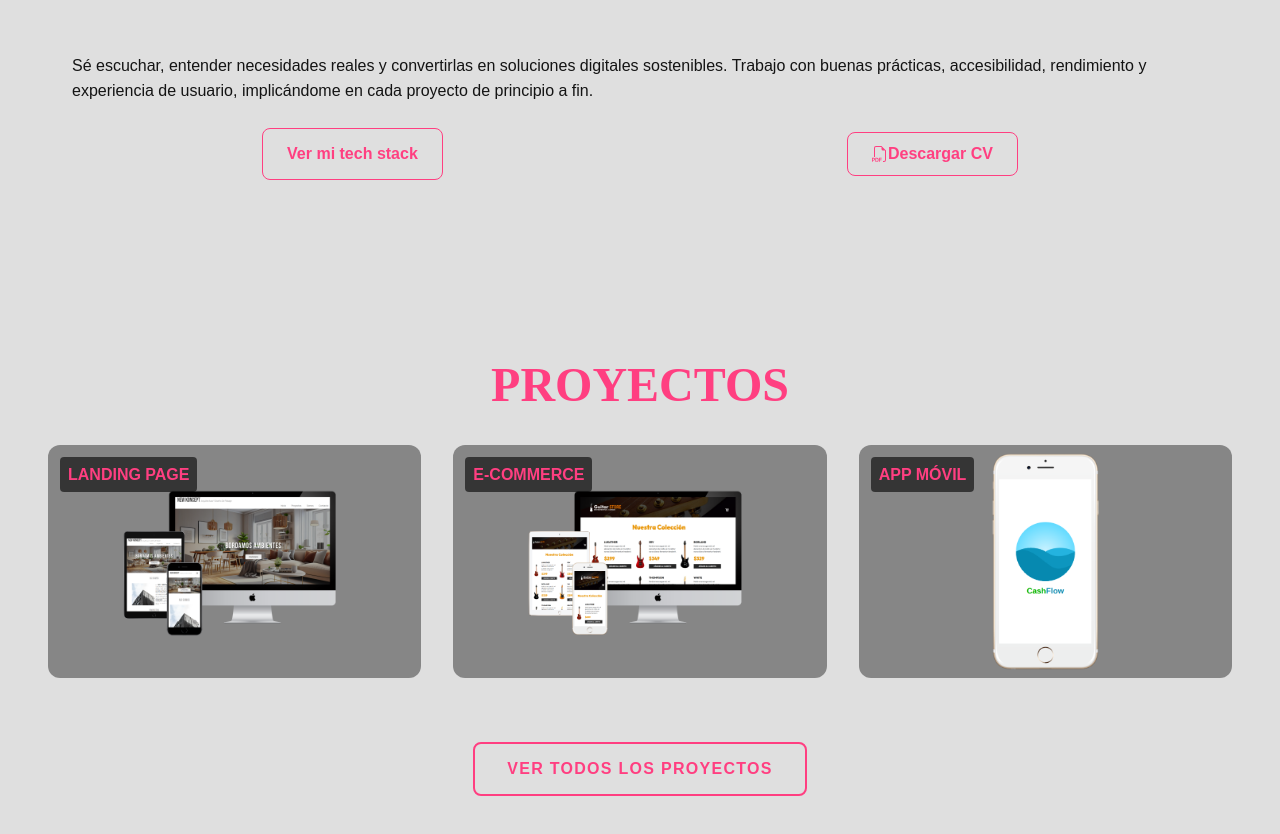
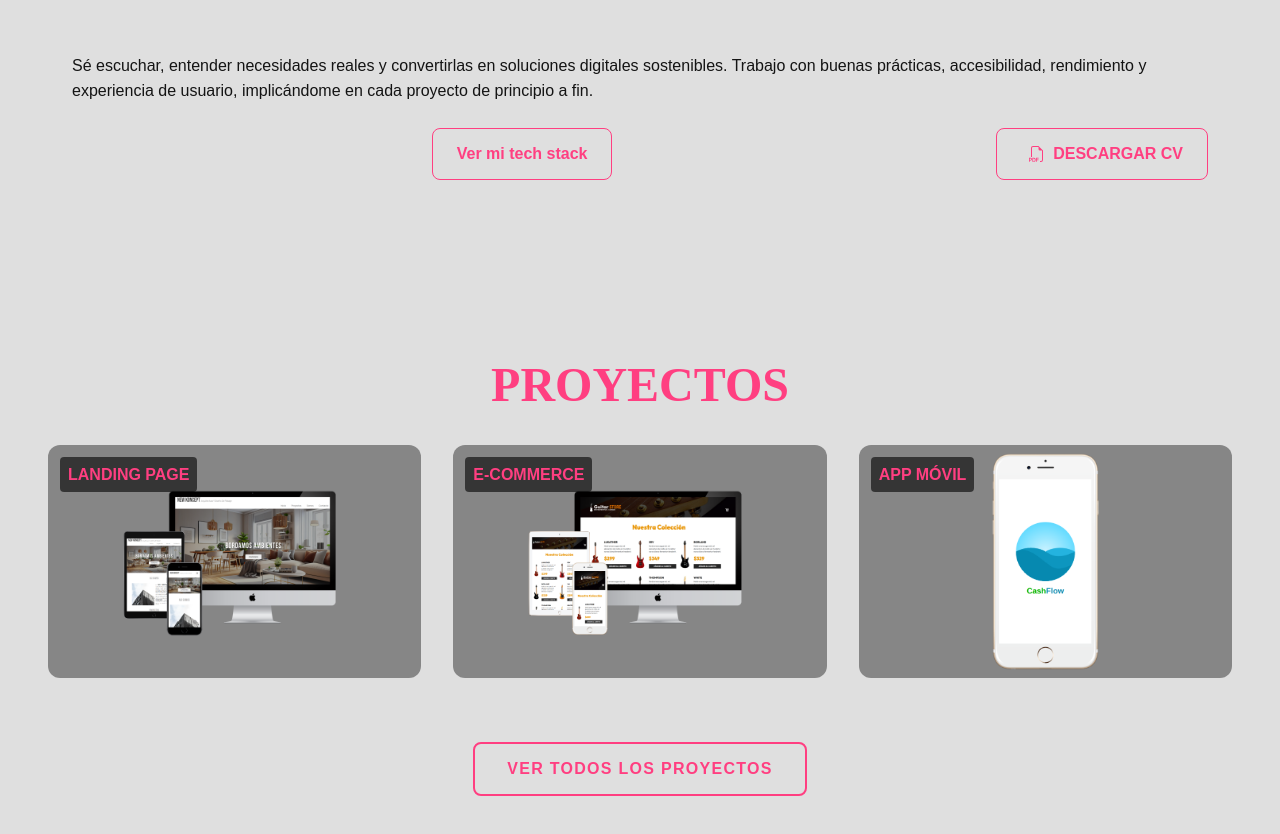
Before and after one commit to vickypineli/porfolio-vicky, a React (Vite) app: page / in a window 1280 px wide. Shown: the part 1080-1914 px from the top of the page. Built offline with nearby package versions, Linux system fonts and the light colour scheme.

Commit message:
downloadCv created

```diff
--- a/src/components/DownloadCv/DownloadCv.jsx
+++ b/src/components/DownloadCv/DownloadCv.jsx
@@ -1,6 +1,7 @@
 // src/components/DownloadCv/DownloadCv.jsx
 
 import { useTranslation } from "react-i18next";
+import { Link } from "react-router-dom";
 import { BsFiletypePdf } from "react-icons/bs";
 import styles from './DownloadCv.module.scss';
 
@@ -26,15 +27,18 @@ export default function DownloadCv({ className }) {
   };
 
 return (
-    <button
+    <Link
       onClick={handleDownload}
       className={`${styles.cvBtn} ${className}`}
       aria-label={t("cv")}
     >
+      <span className={styles.icon}>
+        <BsFiletypePdf />
+      </span>
+      <span className={styles.icon}>
+      {t("cv")}
+      </span>
+      </Link>
 
-      <span className={styles.icon}></span>
-      <BsFiletypePdf />
-      {t("cv")}
-    </button>
   );
 };
--- a/src/components/DownloadCv/DownloadCv.module.scss
+++ b/src/components/DownloadCv/DownloadCv.module.scss
@@ -6,26 +6,29 @@
     display: flex;
     align-items: center;
     justify-content: center;
-    margin: auto;
     border: 1px solid var(--color-accent);
     padding: 0.75rem 1.5rem;
     border-radius: 8px;
     background: transparent;
     color: var(--color-accent);
     font-weight: 600;
+    text-transform: uppercase;
     cursor: pointer;
-    transition: background-color 0.3s, color 0.3s;
+    transition: background-color 0.3s;
 
   &:hover {
     // Un pequeño filtro para oscurecer el fondo si no quieres definir otro color manual
     //filter: brightness(1.1);
     //transform: translateY(-2px);
-    box-shadow: 0 4px 12px rgba(0, 0, 0, 0.1);
+        //transform: translateY(-3px);
+    background-color: transparent;
+    color: var(--color-accent);
+    box-shadow: 0 10px 20px rgba(var(--rgb-accent), 0.3);
+
   }
+}
 
   .icon {
-    font-size: 1.1rem;
-    display: flex;
-    align-items: center;
+    font-size: $font-size-base;
+    margin-left: 0.5rem;
   }
-}
```
